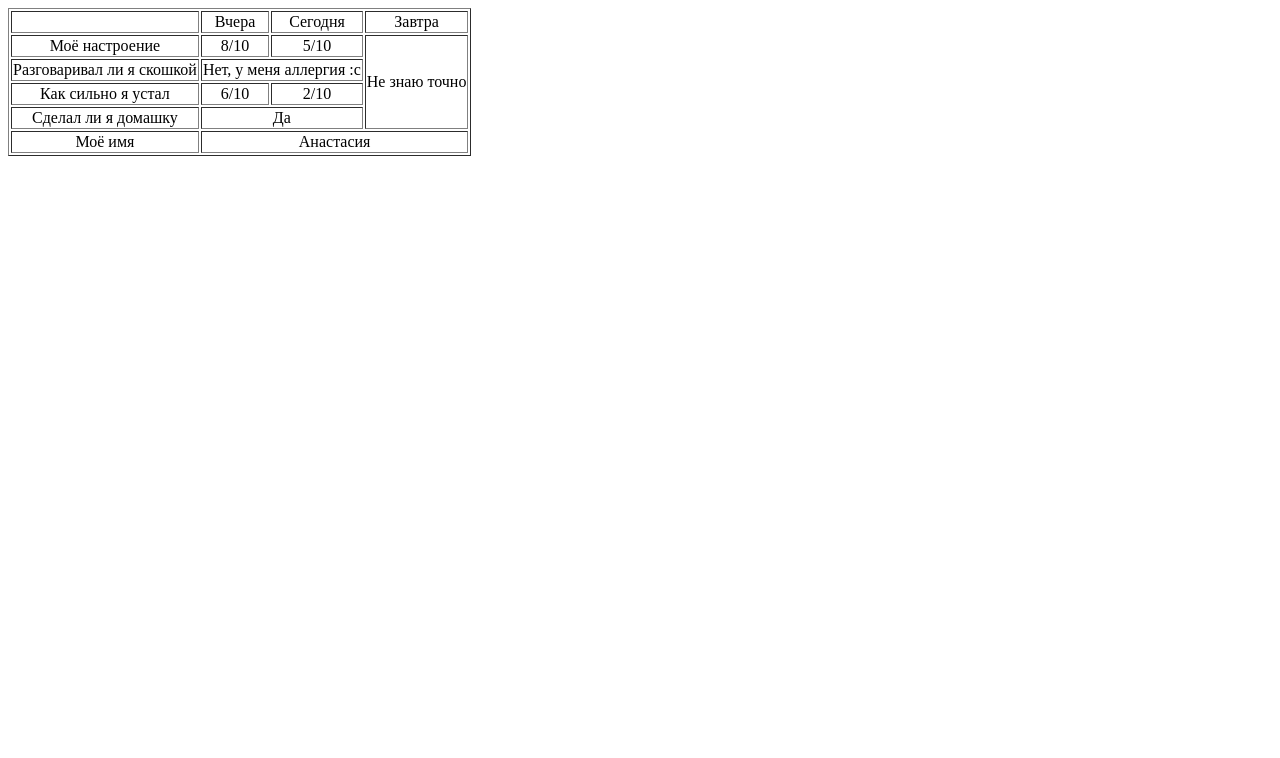
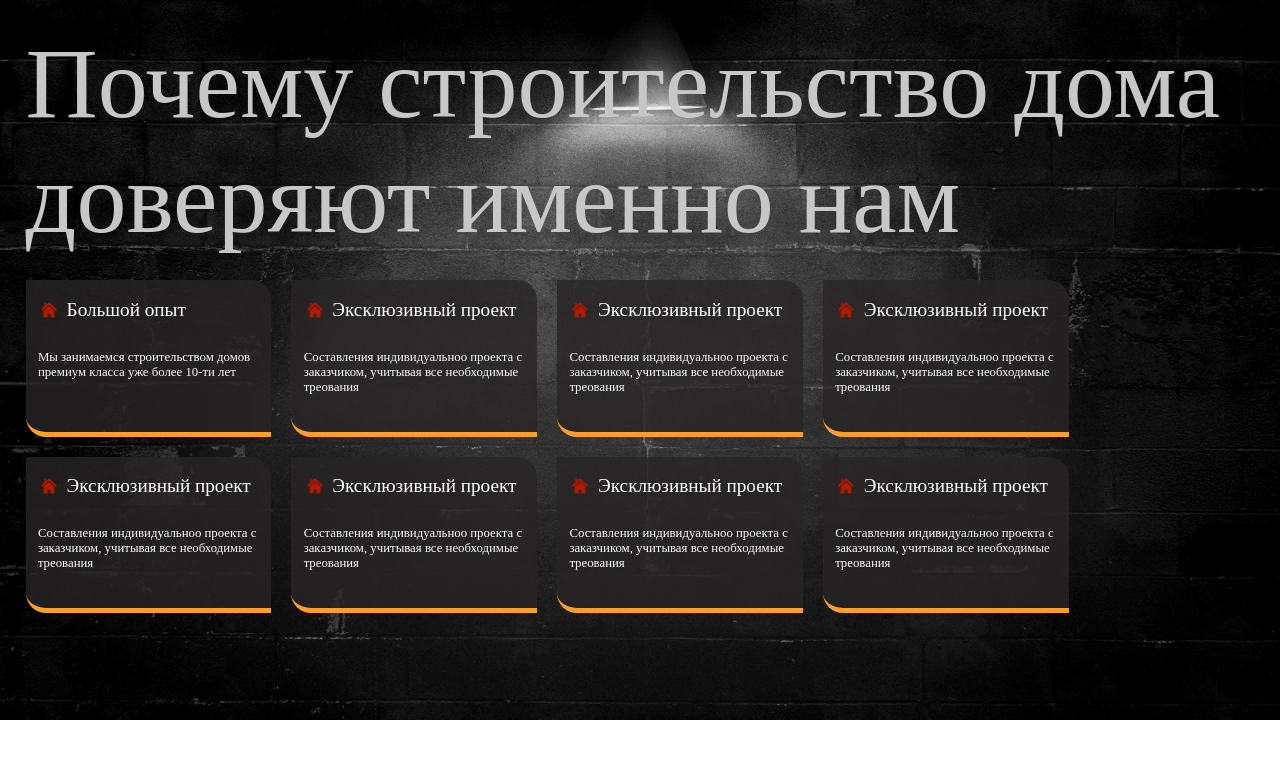
Before and after one commit to klmnvan/WebPractic, a plain HTML site: page index.html in a window 1280 px wide. Drawn offline with Linux system fonts and the light colour scheme.

Commit message:
create verst web site home builder

```diff
--- a/index.html
+++ b/index.html
@@ -1,46 +1,102 @@
 <!DOCTYPE html>
-<html lang="en">
+<html lang="ru">
 
 <head>
     <meta charset="UTF-8">
     <meta name="viewport" content="width=device-width, initial-scale=1.0">
     <title>ТестЗаголовок</title>
+    <link rel="stylesheet" href="./null.css">
+    <link rel="stylesheet" href="./styles.css">
 </head>
 
-<body style="text-align: center;">
-    <table border="1">
-        <tbody>
-            <tr>
-                <td></td>
-                <td>Вчера</td>
-                <td>Сегодня</td>
-                <td>Завтра</td>
-            </tr>
-            <tr>
-                <td>Моё настроение</td>
-                <td> 8/10 </td>
-                <td> 5/10</td>
-                <td rowspan="4"> Не знаю точно</td>
-            </tr>
-            <tr>
-                <td>Разговаривал ли я скошкой</td>
-                <td colspan="2">Нет, у меня аллергия :с</td>
-            </tr>
-            <tr>
-                <td>Как сильно я устал</td>
-                <td>6/10</td>
-                <td>2/10</td>
-            </tr>
-            <tr>
-                <td>Сделал ли я домашку</td>
-                <td colspan="2">Да</td>
-            </tr>
-            <tr>
-                <td>Моё имя</td>
-                <td colspan="3">Анастасия</td>
-            </tr>
-        </tbody>
-    </table>
+<body>
+    <div>
+        <h1>
+            Почему строительство дома доверяют именно нам
+        </h1>
+        <ul class="list">
+            <li class="item">
+                <div class="item-main">
+                    <img src="src/drawable/icon-home.png" alt="" class="item-image">
+                    <h4 class="text-title">Большой опыт</h4>
+                </div>
+                <img src="" alt="" class="class">
+                <div class="text-description">
+                    <h5 class="descriptionText">Мы занимаемся строительством домов премиум класса уже более 10-ти лет</h5>
+                </div>
+            </li>
+            <li class="item">
+                <div class="item-main">
+                    <img src="src/drawable/icon-home.png" alt="" class="item-image">
+                    <h4 class="text-title">Эксклюзивный проект</h4>
+                </div>
+                <img src="" alt="" class="class">
+                <div class="text-description">
+                    Составления индивидуальноо проекта с заказчиком, учитывая все необходимые треования
+                </div>
+            </li>
+            <li class="item">
+                <div class="item-main">
+                    <img src="src/drawable/icon-home.png" alt="" class="item-image">
+                    <h4 class="text-title">Эксклюзивный проект</h4>
+                </div>
+                <img src="" alt="" class="class">
+                <div class="text-description">
+                    <h5 class="descriptionText">Составления индивидуальноо проекта с заказчиком, учитывая все необходимые треования</h5>
+                </div>
+            </li>
+            <li class="item">
+                <div class="item-main">
+                    <img src="src/drawable/icon-home.png" alt="" class="item-image">
+                    <h4 class="text-title">Эксклюзивный проект</h4>
+                </div>
+                <img src="" alt="" class="class">
+                <div class="text-description">
+                    <h5 class="descriptionText">Составления индивидуальноо проекта с заказчиком, учитывая все необходимые треования</h5>
+                </div>
+            </li>
+            <li class="item">
+                <div class="item-main">
+                    <img src="src/drawable/icon-home.png" alt="" class="item-image">
+                    <h4 class="text-title">Эксклюзивный проект</h4>
+                </div>
+                <img src="" alt="" class="class">
+                <div class="text-description">
+                    <h5 class="descriptionText">Составления индивидуальноо проекта с заказчиком, учитывая все необходимые треования</h5>
+                </div>
+            </li>
+            <li class="item">
+                <div class="item-main">
+                    <img src="src/drawable/icon-home.png" alt="" class="item-image">
+                    <h4 class="text-title">Эксклюзивный проект</h4>
+                </div>
+                <img src="" alt="" class="class">
+                <div class="text-description">
+                    <h5 class="descriptionText">Составления индивидуальноо проекта с заказчиком, учитывая все необходимые треования</h5>
+                </div>
+            </li>
+            <li class="item">
+                <div class="item-main">
+                    <img src="src/drawable/icon-home.png" alt="" class="item-image">
+                    <h4 class="text-title">Эксклюзивный проект</h4>
+                </div>
+                <img src="" alt="" class="class">
+                <div class="text-description">
+                    <h5 class="descriptionText">Составления индивидуальноо проекта с заказчиком, учитывая все необходимые треования</h5>
+                </div>
+            </li>
+            <li class="item">
+                <div class="item-main">
+                    <img src="src/drawable/icon-home.png" alt="" class="item-image">
+                    <h4 class="text-title">Эксклюзивный проект</h4>
+                </div>
+                <img src="" alt="" class="class">
+                <div class="text-description">
+                    <h5 class="descriptionText">Составления индивидуальноо проекта с заказчиком, учитывая все необходимые треования</h5>
+                </div>
+            </li>
+        </ul>
+    </div>
 </body>
 
 </html>
--- /dev/null
+++ b/null.css
@@ -0,0 +1,89 @@
+/* Reset and base styles  */
+* {
+	padding: 0px;
+	margin: 0px;
+	border: 0;
+}
+
+*,
+*::before,
+*::after {
+	box-sizing: border-box;
+}
+
+/* Links */
+
+a, a:link, a:visited  {
+    text-decoration: none;
+}
+
+a:hover  {
+    text-decoration: none;
+}
+
+/* Common */
+
+aside, nav, footer, header, section, main {
+	display: block;
+}
+
+h1, h2, h3, h4, h5, h6, p {
+    font-size: inherit;
+	font-weight: inherit;
+}
+
+ul, ul li {
+	list-style: none;
+}
+
+img {
+	vertical-align: top;
+}
+
+img, svg {
+	max-width: 100%;
+	height: auto;
+}
+
+address {
+  font-style: normal;
+}
+
+/* Form */
+
+input, textarea, button, select {
+	font-family: inherit;
+    font-size: inherit;
+    color: inherit;
+    background-color: transparent;
+}
+
+input::-ms-clear {
+	display: none;
+}
+
+button, input[type="submit"] {
+    display: inline-block;
+    box-shadow: none;
+    background-color: transparent;
+    background: none;
+    cursor: pointer;
+}
+
+input:focus, input:active,
+button:focus, button:active {
+    outline: none;
+}
+
+button::-moz-focus-inner {
+	padding: 0;
+	border: 0;
+}
+
+label {
+	cursor: pointer;
+}
+
+legend {
+	display: block;
+}
--- /dev/null
+++ b/styles.css
@@ -0,0 +1,66 @@
+input {
+    border: 1;
+}
+
+h1 {
+    font-size: 100px;
+    color: rgb(199, 199, 199);
+}
+
+.text-title{
+    color: white;
+    font-size: 1.5vw;
+    margin-left: 3%;
+}
+
+.text-description{
+    color: white;
+    font-size: 1vw;
+    margin-top: 5%;
+}
+
+.item-main{
+    display: flex;
+    flex-direction: row;
+    align-items: center;
+}
+
+.item{
+    background-color: rgba(39, 37, 37, 0.8);
+    flex: 0 1 20%;
+    border-top-right-radius: 20px;
+    border-bottom-left-radius: 20px;
+    border-bottom: 5px solid rgb(255, 158, 40);
+    padding: 1.5% 1% 3% 1%;
+}
+
+.list{
+    margin-top: 2%;
+    display: flex;
+    flex-wrap: wrap;
+    grid-gap: 100px;
+
+}
+
+body{
+    background: url("src/drawable/image-background.png");
+    margin-left: 2%;
+    margin-right: 2%;
+    margin-top: 2%;
+    background-repeat: no-repeat;
+    background-size: cover;
+
+}
+
+.item-image{
+    height: 10%;
+    width: 10%;
+}
+
+
+
+@media (min-width: 0px) and (max-width: 1566.98px) {
+    .list {
+        grid-gap: 20px;
+    }
+ }
```
Also changed, not shown: src/drawable/icon-home.png (added), src/drawable/image-background.png (added).
